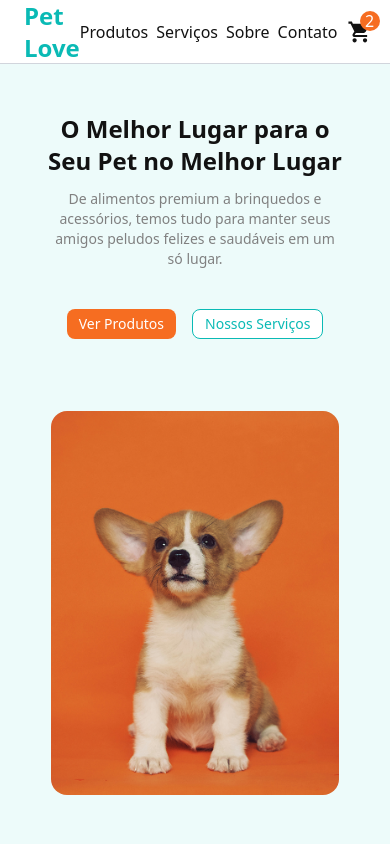
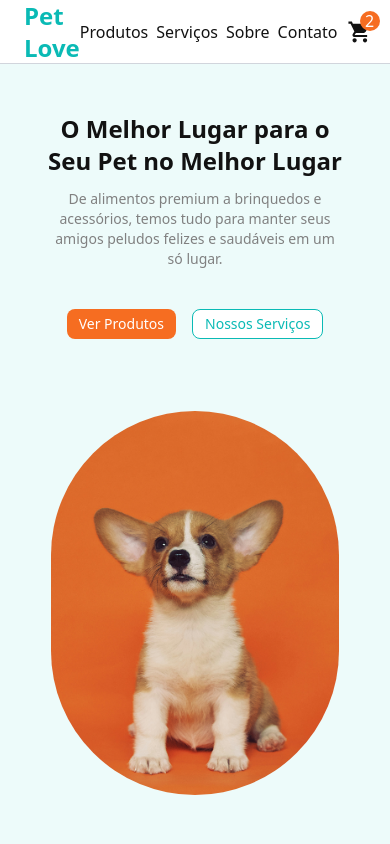
Before and after one commit to MariaJuliaAS/Pet-Love, a React (Vite) app: page / in a window 390 px wide. Shown: the top 844 px of the page. Built offline with nearby package versions, Linux system fonts and the light colour scheme.

Commit message:
Ajuste na estilização

```diff
--- a/src/components/about/index.tsx
+++ b/src/components/about/index.tsx
@@ -5,7 +5,7 @@ export function AboutSection() {
         <section id="about" className="lg:h-screen lg:flex-row w-full h-full min-h-screen flex flex-col-reverse items-center justify-center gap-12 px-12 py-7 bg-white">
 
             <div className="sm:flex-1 flex justify-center">
-                <img src={imgHamster} alt="Picture of hamster" className="2xl:10/12 xl:w-9/12 w-full object-cover rounded-2xl" />
+                <img src={imgHamster} alt="Picture of hamster" className="2xl:w-10/12 xl:w-9/12 sm:rounded-2xl w-full object-cover rounded-full" />
             </div>
 
             <div className="sm:flex-1">
--- a/src/components/start/index.tsx
+++ b/src/components/start/index.tsx
@@ -23,7 +23,7 @@ export function StartSection() {
 
             <div className="lg:flex-1 flex flex-col items-center">
                 <img src={DogStart} alt="Picture of pet"
-                    className="xl:w-96 lg:w-82 sm:h-full w-72 rounded-2xl object-cover h-96"
+                    className="xl:w-96 lg:w-82 sm:h-full sm:rounded-2xl w-72 rounded-full object-cover h-96"
                 />
             </div>
 
```
